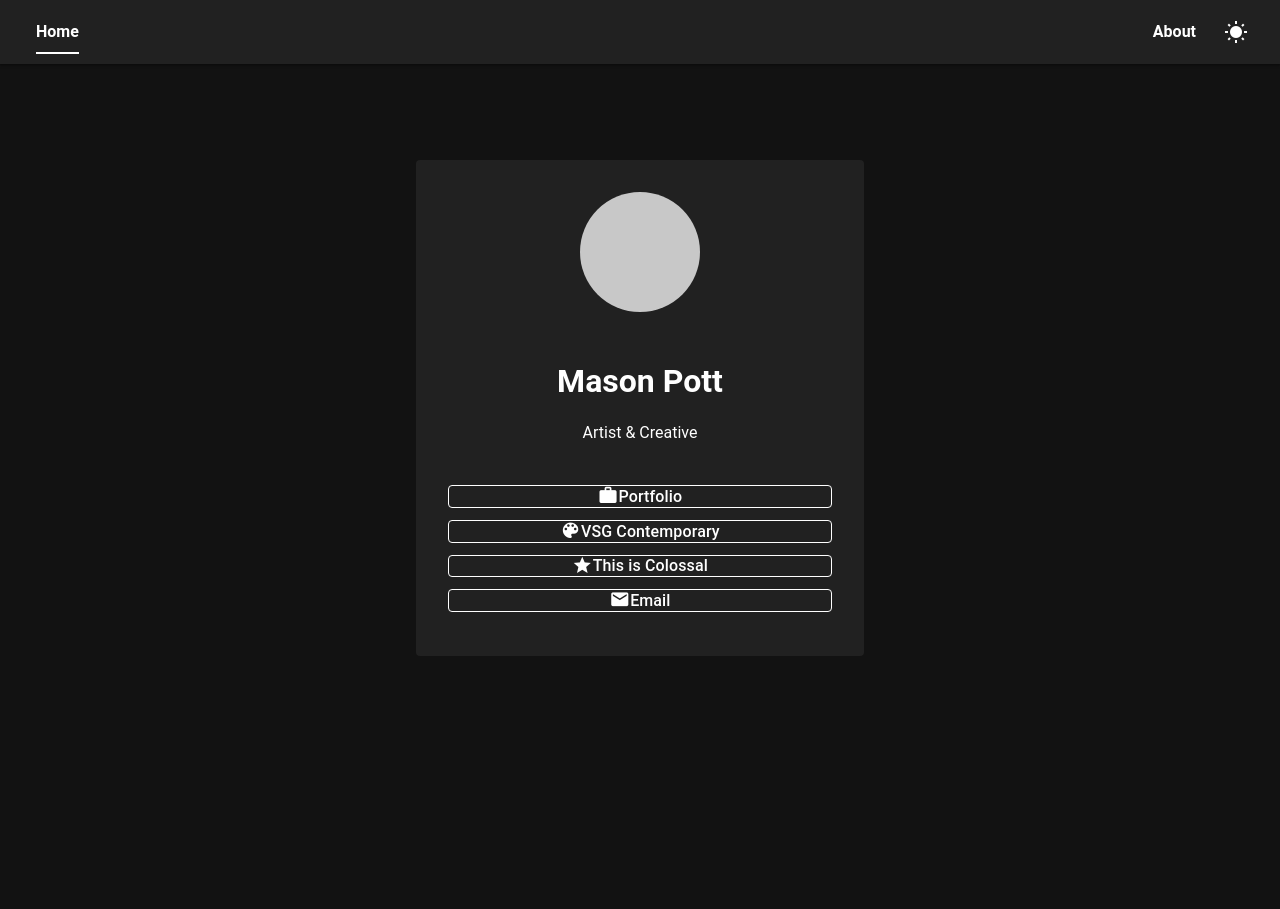
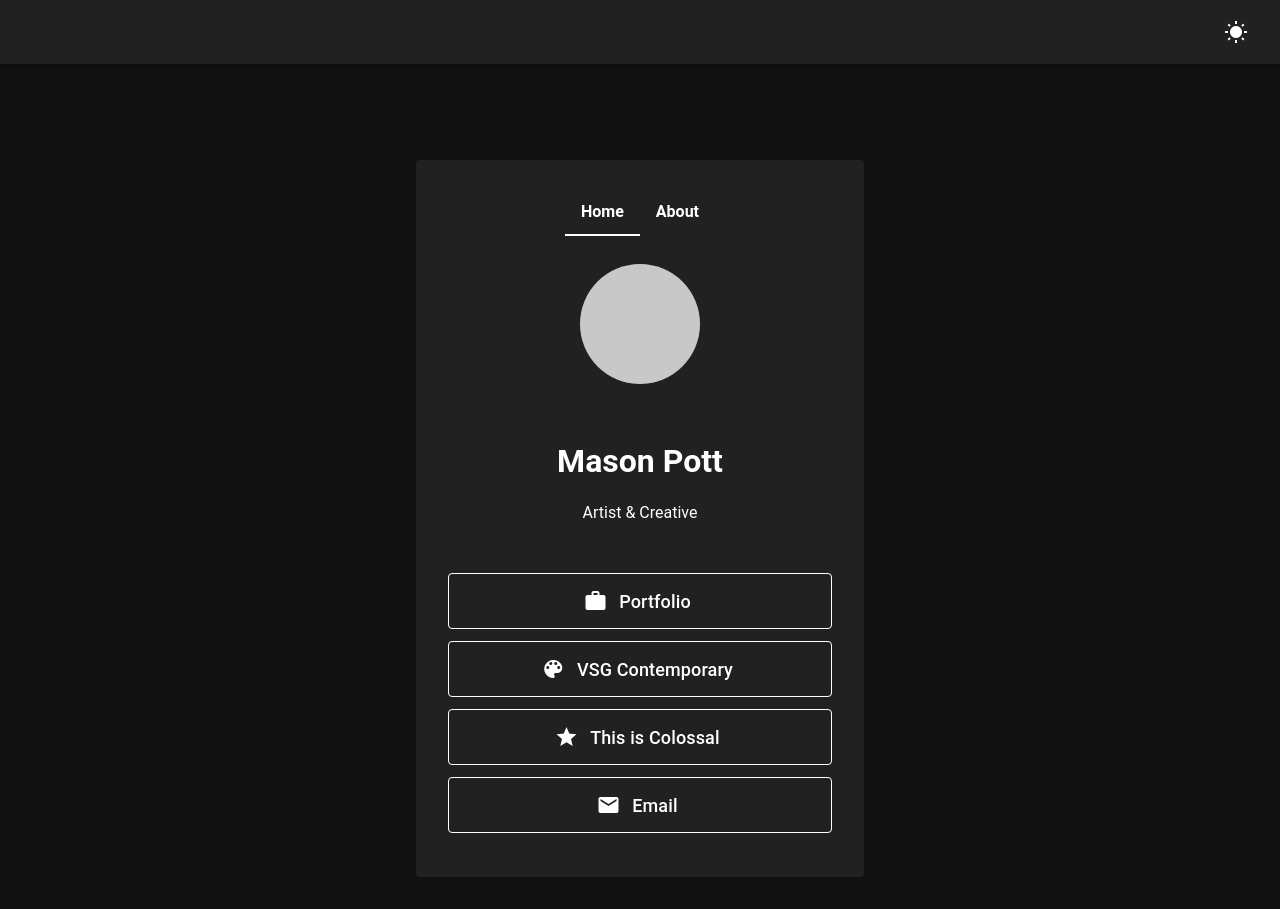
Before and after one commit to masoncpott/lesson-6, a Vue app in the folder vue-links-app/: page / in a window 1280 px wide. Before the commit the page ends 800 px from the top, so only its background shows below. Built offline with nearby package versions, Linux system fonts and the light colour scheme; the HTML template or start-up script is replaced by a standard one.

Commit message:
feat: add navigation links to Home and About views with styling

```diff
--- a/vue-links-app/src/App.vue
+++ b/vue-links-app/src/App.vue
@@ -1,5 +1,5 @@
 <script setup lang="ts">
-import { RouterView, RouterLink } from 'vue-router'
+import { RouterView } from 'vue-router'
 import { useTheme } from 'vuetify'
 
 const theme = useTheme()
@@ -14,15 +14,8 @@ const toggleTheme = () => {
 <template>
   <v-app>
     <v-app-bar elevation="1" class="px-4">
-      <template v-slot:prepend>
-        <RouterLink to="/" class="nav-link">Home</RouterLink>
-      </template>
-
       <v-spacer />
 
-      <RouterLink to="/about" class="nav-link">About</RouterLink>
-
-      <template v-slot:append>
       <v-btn
         icon
         @click="toggleTheme"
@@ -30,7 +23,6 @@ const toggleTheme = () => {
       >
         <v-icon>{{ theme.global.name.value === 'dark' ? 'mdi-white-balance-sunny' : 'mdi-moon-waning-crescent' }}</v-icon>
       </v-btn>
-      </template>
     </v-app-bar>
 
     <v-main>
@@ -38,38 +30,3 @@ const toggleTheme = () => {
     </v-main>
   </v-app>
 </template>
-
-<style scoped>
-.nav-link {
-  text-decoration: none;
-  color: inherit;
-  font-weight: 600;
-  padding: 0.5rem 0;
-  margin: 0 1rem;
-  transition: all 0.3s ease;
-  position: relative;
-}
-
-.nav-link::after {
-  content: '';
-  position: absolute;
-  bottom: -2px;
-  left: 0;
-  right: 0;
-  height: 2px;
-  background: currentColor;
-  transform: scaleX(0);
-  transform-origin: right;
-  transition: transform 0.3s ease;
-}
-
-.nav-link:hover::after {
-  transform: scaleX(1);
-  transform-origin: left;
-}
-
-.nav-link.router-link-active::after {
-  transform: scaleX(1);
-  transform-origin: left;
-}
-</style>
--- a/vue-links-app/src/views/AboutView.vue
+++ b/vue-links-app/src/views/AboutView.vue
@@ -1,4 +1,5 @@
 <script setup lang="ts">
+import { RouterLink } from 'vue-router'
 </script>
 
 <template>
@@ -7,6 +8,14 @@
       <v-row justify="center">
         <v-col cols="12">
           <v-card class="pa-8" elevation="0">
+            <!-- Navigation Menu -->
+            <v-row justify="center" class="mb-8">
+              <v-col cols="12" class="d-flex justify-center gap-6">
+                <RouterLink to="/" class="nav-link">Home</RouterLink>
+                <RouterLink to="/about" class="nav-link active">About</RouterLink>
+              </v-col>
+            </v-row>
+
             <!-- Title -->
             <v-row justify="center" class="mb-6">
               <v-col cols="12" class="text-center">
@@ -43,6 +52,39 @@
   animation: fadeIn 0.6s ease-in;
 }
 
+.nav-link {
+  text-decoration: none;
+  color: inherit;
+  font-weight: 600;
+  font-size: 1rem;
+  padding: 0.5rem 1rem;
+  transition: all 0.3s ease;
+  position: relative;
+}
+
+.nav-link::after {
+  content: '';
+  position: absolute;
+  bottom: -4px;
+  left: 0;
+  right: 0;
+  height: 2px;
+  background: currentColor;
+  transform: scaleX(0);
+  transform-origin: right;
+  transition: transform 0.3s ease;
+}
+
+.nav-link:hover::after {
+  transform: scaleX(1);
+  transform-origin: left;
+}
+
+.nav-link.active::after {
+  transform: scaleX(1);
+  transform-origin: left;
+}
+
 @keyframes fadeIn {
   from {
     opacity: 0;
--- a/vue-links-app/src/views/HomeView.vue
+++ b/vue-links-app/src/views/HomeView.vue
@@ -1,4 +1,6 @@
 <script setup lang="ts">
+import { RouterLink } from 'vue-router'
+
 interface Link {
   label: string
   url: string
@@ -35,13 +37,21 @@ const links: Link[] = [
       <v-row justify="center">
         <v-col cols="12">
           <v-card class="pa-8" elevation="0">
+            <!-- Navigation Menu -->
+            <v-row justify="center" class="mb-8">
+              <v-col cols="12" class="d-flex justify-center gap-6">
+                <RouterLink to="/" class="nav-link active">Home</RouterLink>
+                <RouterLink to="/about" class="nav-link">About</RouterLink>
+              </v-col>
+            </v-row>
+
             <!-- Profile Photo -->
-            <v-row justify="center" class="mb-6">
+            <v-row justify="center" class="mb-8">
               <v-avatar size="120" color="surface-variant"></v-avatar>
             </v-row>
 
             <!-- Name and Tagline -->
-            <v-row justify="center" class="mb-6">
+            <v-row justify="center" class="mb-8">
               <v-col cols="12" class="text-center">
                 <h1 class="text-h4 font-weight-bold mb-2">Mason Pott</h1>
                 <p class="text-subtitle-1">Artist & Creative</p>
@@ -58,13 +68,14 @@ const links: Link[] = [
                   target="_blank"
                   rel="noopener noreferrer"
                   variant="outlined"
-                  size="lg"
+                  size="x-large"
                   block
+                  min-height="56"
                   class="mb-3 text-none"
                   :class="{ 'mb-0': index === links.length - 1 }"
                 >
-                  <v-icon start :icon="link.icon"></v-icon>
-                  {{ link.label }}
+                  <v-icon start :icon="link.icon" size="24"></v-icon>
+                  <span class="text-base">{{ link.label }}</span>
                 </v-btn>
               </v-col>
             </v-row>
@@ -80,6 +91,39 @@ const links: Link[] = [
   animation: fadeIn 0.6s ease-in;
 }
 
+.nav-link {
+  text-decoration: none;
+  color: inherit;
+  font-weight: 600;
+  font-size: 1rem;
+  padding: 0.5rem 1rem;
+  transition: all 0.3s ease;
+  position: relative;
+}
+
+.nav-link::after {
+  content: '';
+  position: absolute;
+  bottom: -4px;
+  left: 0;
+  right: 0;
+  height: 2px;
+  background: currentColor;
+  transform: scaleX(0);
+  transform-origin: right;
+  transition: transform 0.3s ease;
+}
+
+.nav-link:hover::after {
+  transform: scaleX(1);
+  transform-origin: left;
+}
+
+.nav-link.active::after {
+  transform: scaleX(1);
+  transform-origin: left;
+}
+
 @keyframes fadeIn {
   from {
     opacity: 0;
@@ -90,12 +134,4 @@ const links: Link[] = [
     transform: translateY(0);
   }
 }
-
-:deep(.v-btn) {
-  transition: all 0.3s ease;
-}
-
-:deep(.v-btn:hover) {
-  transform: translateY(-2px);
-}
 </style>
```
Lines whose indentation alone changed are shown as unchanged.
